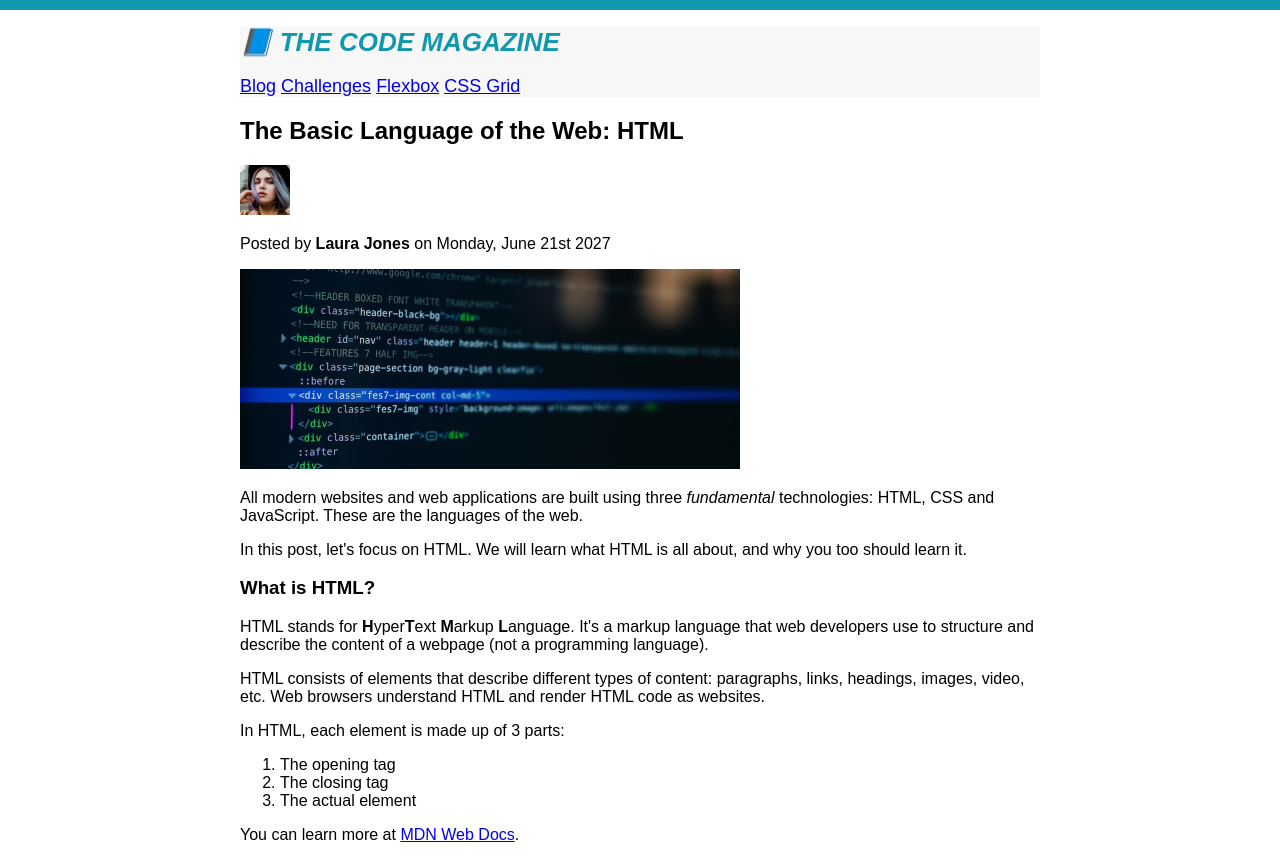
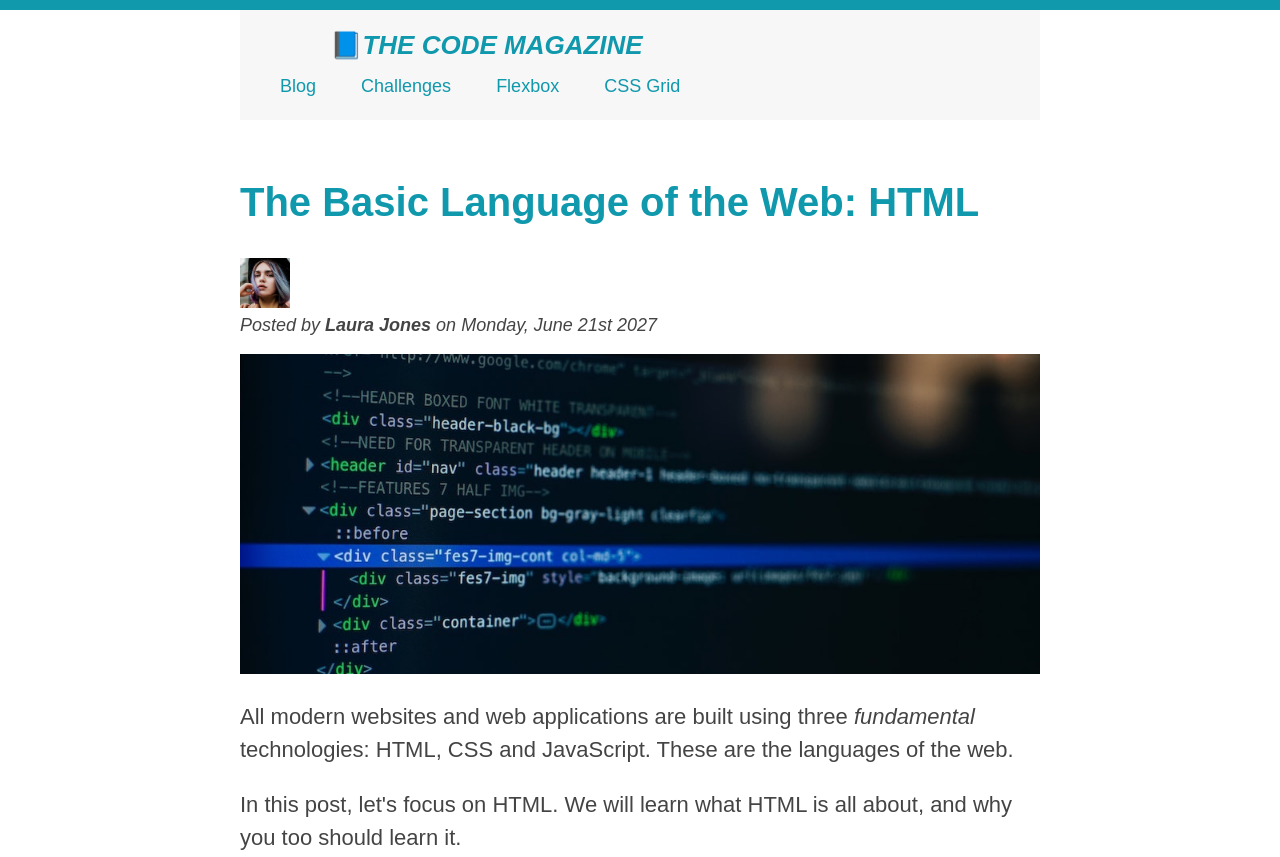
Before and after one commit to StivenDelgado/practica_html, a plain HTML site: page index.htm in a window 1280 px wide. Shown: the top 857 px of the page. Drawn offline with Linux system fonts and the light colour scheme.

Commit message:
mejoramos el estilo de la web

```diff
--- a/css/estilos.css
+++ b/css/estilos.css
@@ -1,32 +1,90 @@
+*{
+    font-family: sans-serif;
+}
+:root{
+    --principalcolor: #1098ad;
+    --colordelaweb: #444;
+
+}
 body{
-    border-top: 10px solid #1098ad;
     padding: 0;
     margin: 0;
     font-family: sans-serif;
+    border-top: 10px solid #1098ad;
+    display: flex;
+    color: var(--colordelaweb);
+}
+header{
+    background-color: #f7f7f7;
+    padding: 20px 40px 20px 40px;
+    height: 70px;
+    margin: 0px 0px 60px 0px;
+
 
 }
-#encabezado{
-    padding: 20px, 40px, 20px, 40px;
-    background-color: #f7f7f7;
+.contenedor{
+    width: 800px;
+    margin: 0 auto;
+}
+h1{
+    padding: 0;
+    margin: 0;
+    font-size: 26px;
+    text-transform: uppercase;
+    font-style: italic;
+    color: #1098ad;
+    margin-bottom: 15px;
+}
+h1:first-letter{
+    font-style: normal;
+    margin-left: 50px;
+}
+nav{
+    color: #1098ad;
+    font-size: 18px;
+
 
 }
-.container{
-
-width: 800px;
-margin: 0 auto;
+a:link{
+    color: #1098ad;
+    text-decoration: none;
+    justify-content: space-between;
+}
+a{
+    margin-right: 40px;
+    margin-top: 10px;
 }
 a:hover{
     color: orangered;
+    text-decoration: none;
+    border-bottom: 1px solid;
+    font-weight: bold;
+}
+h2{
+    color: var(--principalcolor);
+    font-size: 40px;
+}
+#laura{
+    font-style: italic;
+    font-size: 18px;
+    line-height: 1.5;
+    margin-bottom: 15px;
+    margin-top: 0;
+    padding: 0;
+}
+#codigo{
+     width: 100%;
+     height: auto;
+}
+p{
+    font-size: 22px;
+    line-height: 1.5;
+    margin-bottom: 15px;
 
 }
-nav{
-    font-size: 18px;
-
+h3{
+    font-size: 30px;
+    margin-bottom: 20px;
+    margin-top: 40px;
+    color: var(--principalcolor);
 }
-
-h1{
-    color: #1098ad;
-    font-size: 26px;
-    text-transform: uppercase;
-    font-style: italic;
-}
--- a/index.htm
+++ b/index.htm
@@ -8,9 +8,10 @@
     <link rel="stylesheet" href="css/estilos.css">
 </head>
 <body>
-    <div class="container">
-        <header id="encabezado">
-        <h1>📘 The Code Magazine</h1>
+
+        <div class="contenedor">
+          <header>
+          <h1>📘The Code Magazine</h1>
           <nav>
           <a href="#">Blog</a>
           <a href="#">Challenges</a>
@@ -18,12 +19,12 @@
           <a href="#">CSS Grid</a>
           </nav>
           </header>
+          <main>
             <h2>The Basic Language of the Web: HTML</h2>
                 <img src="img/laura-jones.jpg" alt="mujer" height="50px"
                 width="50px">
-            <p>Posted by <strong>Laura Jones</strong> on Monday, June 21st 2027</p>
-            <img src="img/post-img.jpg" alt="codigo" width="500px" height="200px">
-        <header>
+                <p id="laura">Posted by <strong>Laura Jones</strong> on Monday, June 21st 2027</p>
+                <img src="img/post-img.jpg" alt="codigo" id="codigo">
             <p>All modern websites and web applications are built using three <i>fundamental</i> technologies: HTML, CSS and JavaScript. These are the languages of the web.</p>
             <p>In this post, let's focus on HTML. We will learn what HTML is all about, and why you too should learn it.</p>
             <h3><strong>What is HTML?</strong></h3>
@@ -82,6 +83,8 @@
                   </ul>
              </aside>
             <footer>Copyright &copy; 2027 by The Code Magazine.</footer>
+          </main>
         </div>
+
 </body>
 </html>
```
Lines whose indentation alone changed are shown as unchanged.
